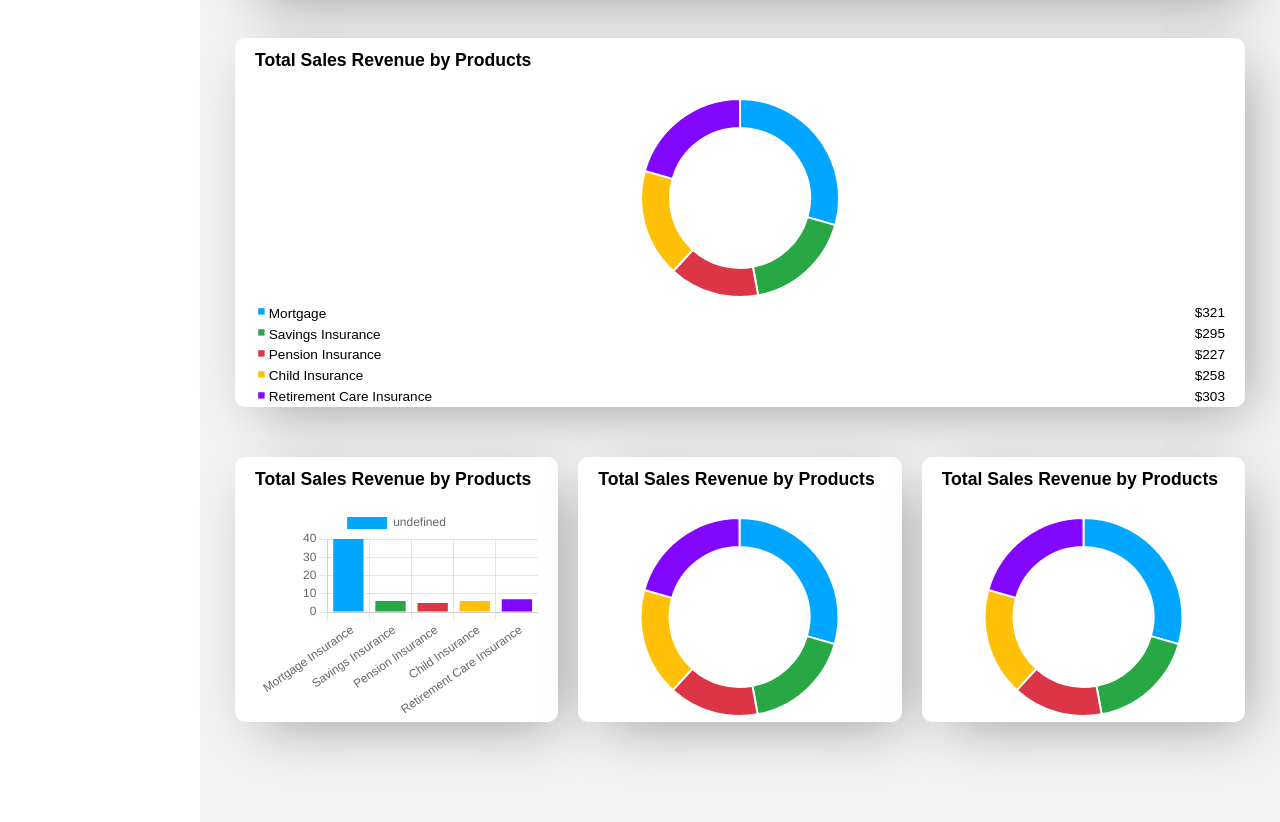
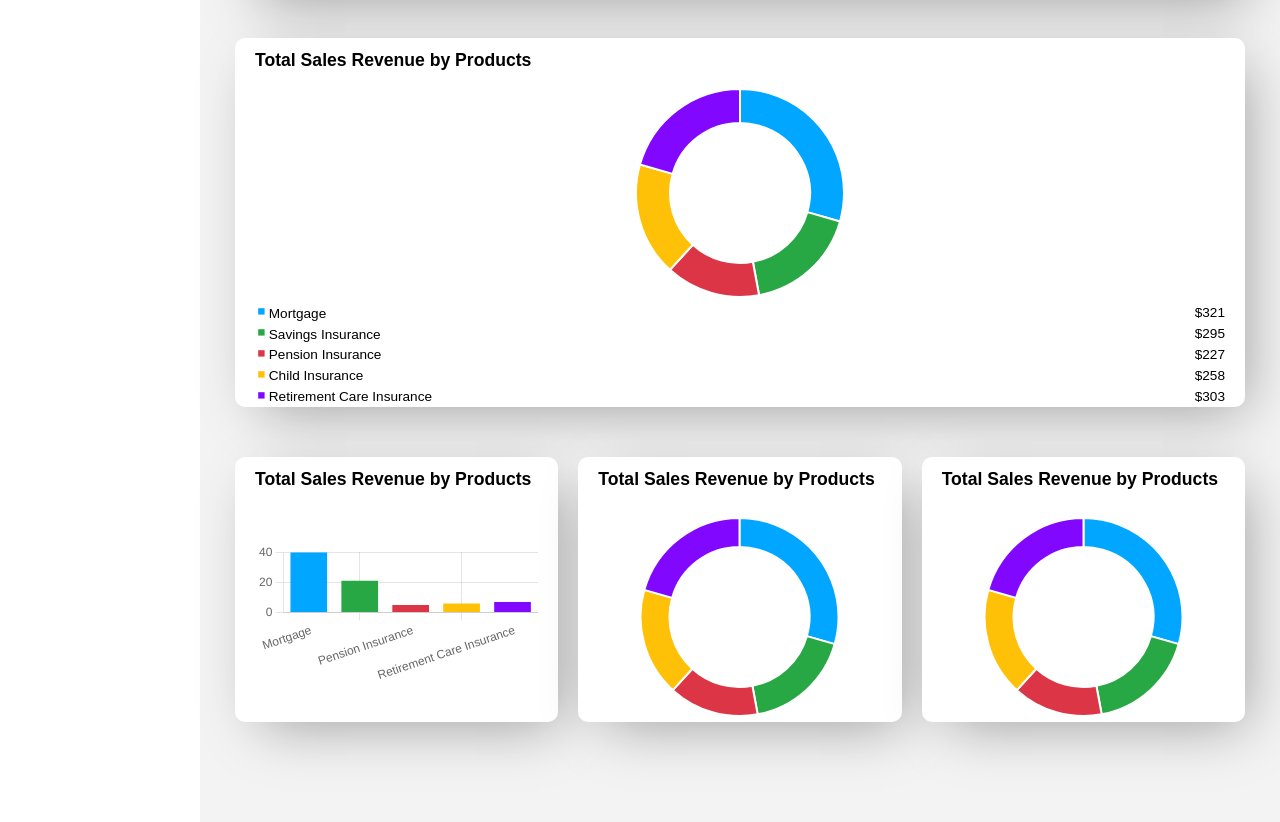
Before and after one commit to Simbamon/ibm_cp4d_demo_frontend, a React (Create React App) app: page /dashboard in a window 1280 px wide. Shown: the part 777-1599 px from the top of the page. Built offline with nearby package versions, Linux system fonts and the light colour scheme.

Commit message:
chartjs update

```diff
--- a/src/Components/Dashboard/Dashboard.js
+++ b/src/Components/Dashboard/Dashboard.js
@@ -260,9 +260,15 @@
                                 <tr>
                                     <th>
                                     <Doughnut
-                                        data ={{datasets: [{data: [10, 6, 5, 6, 7],
-                                                            backgroundColor: ['#00A6FF', '#28A745', '#DC3545', '#FFC107', '#8107FF']}]}}
-                                        options={{maintainAspectRatio: false, cutout: 70}}
+                                        data ={{labels: [t('product.1'), t('product.2'), t('product.3'), t('product.4'), t('product.5')],
+                                                datasets: [{data: [10, 6, 5, 6, 7],
+                                                backgroundColor: ['#00A6FF', '#28A745', '#DC3545', '#FFC107', '#8107FF']}]}}
+                                        options={{plugins: {
+                                            legend: {
+                                                display: false
+                                            }
+                                        },
+                                        maintainAspectRatio: false, cutout: 70}}
                                         />
                                     </th>
                                 </tr>
@@ -344,13 +350,16 @@
                                 <tr>
                                     <th>
                                     <Bar
-                                        data ={{labels: ['Mortgage Insurance', 'Savings Insurance', 'Pension Insurance', 'Child Insurance', 'Retirement Care Insurance'],
-                                                datasets: [{data: [40, 6, 5, 6, 7],
+                                        labels = {"asfdsaf"}
+                                        data = {{labels: [t('product.1'), t('product.2'), t('product.3'), t('product.4'), t('product.5')],
+                                                datasets: [{data: [40, 21, 5, 6, 7],
                                                             backgroundColor: ['#00A6FF', '#28A745', '#DC3545', '#FFC107', '#8107FF']}]}}
-                                        options={{maintainAspectRatio: false, cutout: 70,
-                                                  animation: {
-                                                      duration: 0
-                                                  }}}
+                                        options = {{ plugins: {
+                                                        legend: {
+                                                            display: false
+                                                        }
+                                                    }
+                                                  }}
                                         />
                                     </th>
                                 </tr>
--- a/src/Components/Dashboard/Dashboard_element.js
+++ b/src/Components/Dashboard/Dashboard_element.js
@@ -52,7 +52,7 @@
 
 
 export const DashboardTable = styled.div`
-    flex: 1 1 75%;
+    flex: 1 1 65%;
     margin : 10px;
     border-radius: 10px;
     white-space: nowrap;
--- a/src/locales/en/translationEN.json
+++ b/src/locales/en/translationEN.json
@@ -54,5 +54,14 @@
         "4": "$227",
         "5": "$258",
         "6": "$303"
-    }
+    },
+    "days": {
+        "sun": "Sun",
+        "mon": "Mon",
+        "tue": "Tue",
+        "wed": "Wed",
+        "thu": "Thur",
+        "fri": "Fri",
+        "sat": "Sat"
+      }
 }
```
